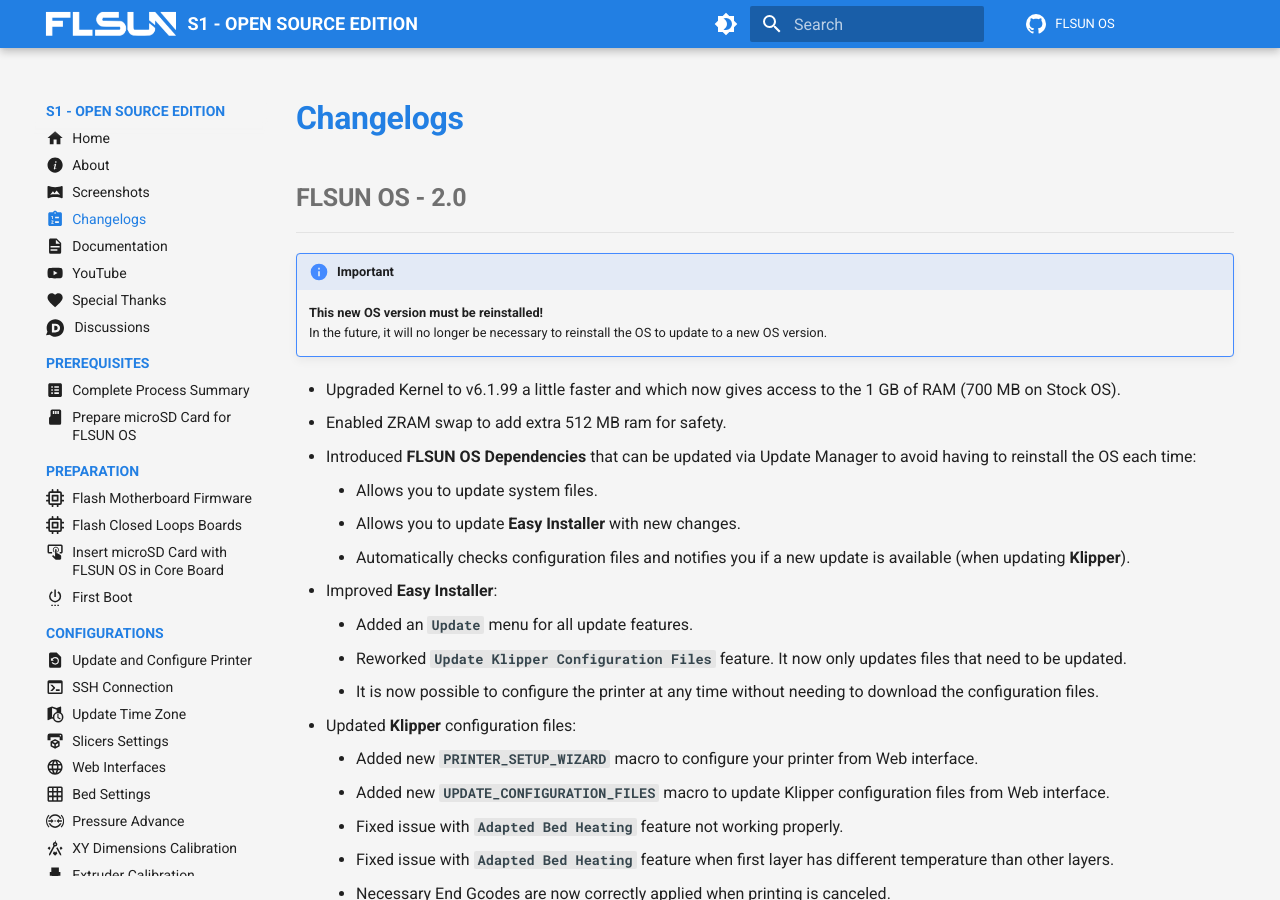
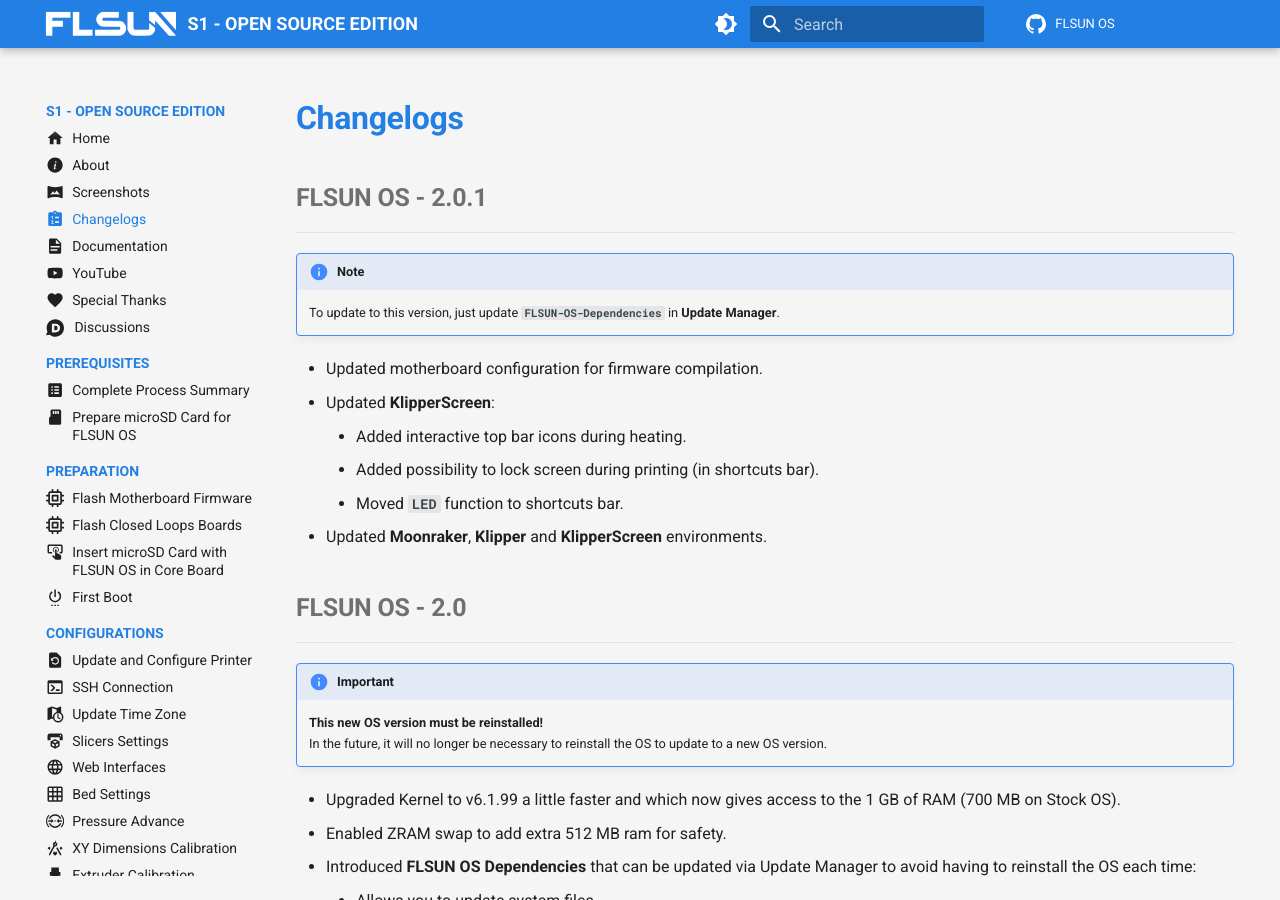
Before and after one commit to Guilouz/FLSUN-S1-Open-Source-Edition, an MkDocs documentation site: the page built from docs/changelogs.md, in a window 1280 px wide and 900 px high. Built offline with MkDocs 1.6.1 and Material for MkDocs 9.7.7, drawn with Linux system fonts in a browser that asks for light colours; comment, search, counter and statistics services are not loaded.

Commit message:
Update changelogs.md

```diff
--- a/docs/changelogs.md
+++ b/docs/changelogs.md
@@ -3,6 +3,21 @@ icon: material/clipboard-list
 hide:
   - toc
 ---
+
+
+## FLSUN OS - 2.0.1
+<hr>
+
+!!! Note
+    To update to this version, just update **`FLSUN-OS-Dependencies`** in **Update Manager**.
+
+- Updated motherboard configuration for firmware compilation.
+- Updated **KlipperScreen**:
+    - Added interactive top bar icons during heating.
+    - Added possibility to lock screen during printing (in shortcuts bar).
+    - Moved **`LED`** function to shortcuts bar.
+- Updated **Moonraker**, **Klipper** and **KlipperScreen** environments.
+
 
 ## FLSUN OS - 2.0
 <hr>
```
